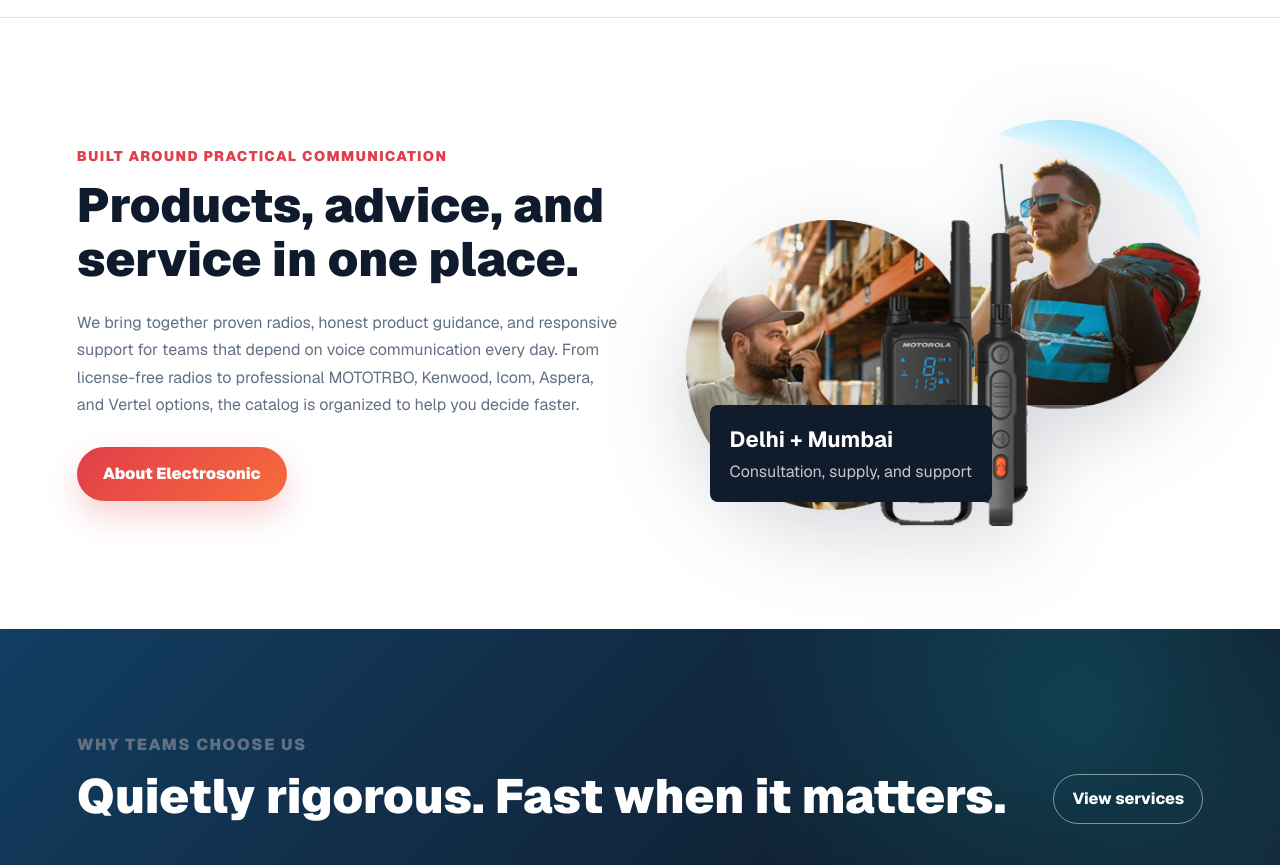
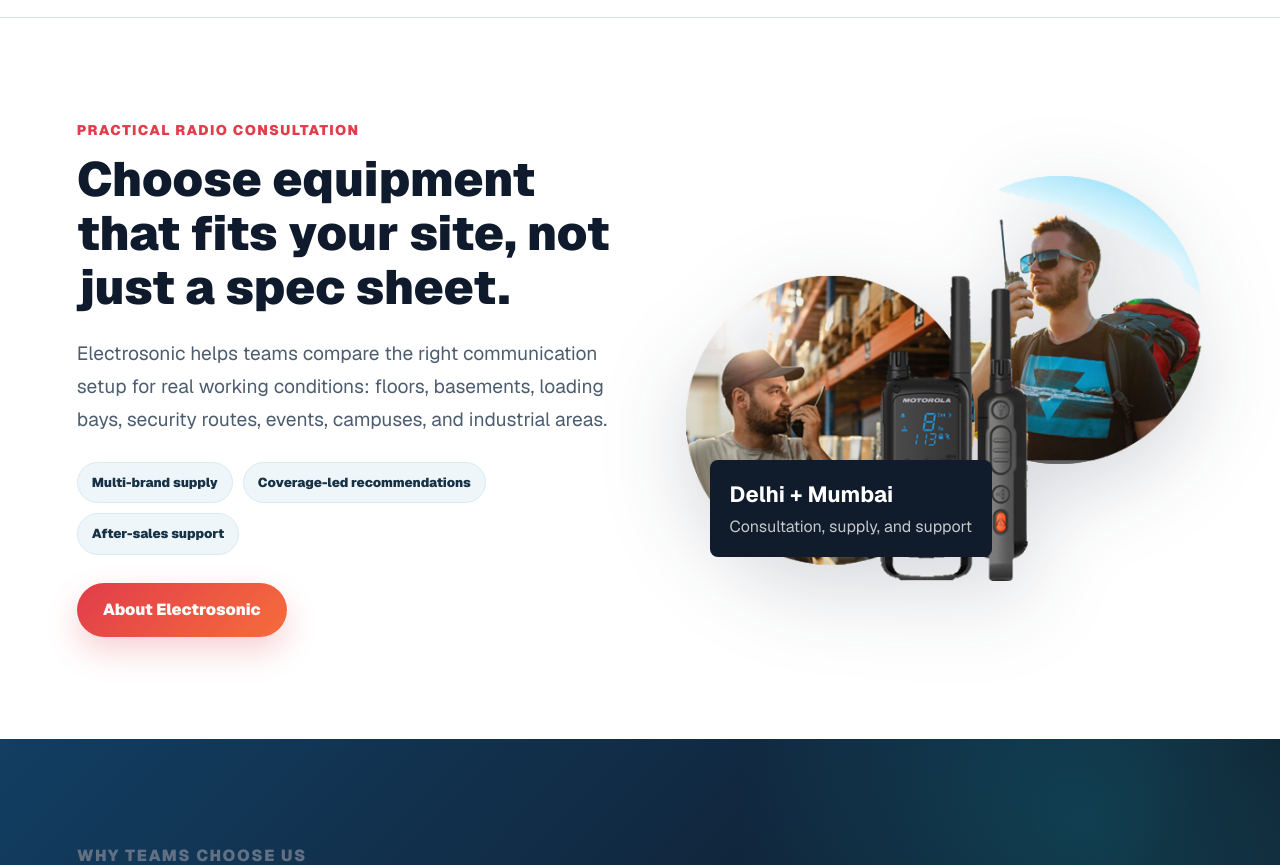
Before and after one commit to rajatprat/electrosonic, a Next.js app: page / in a window 1280 px wide. Shown: the part 862-1727 px from the top of the page. Built offline with nearby package versions, Linux system fonts and the light colour scheme; no server answers.

Commit message:
Improve homepage consultation section

```diff
--- a/app/globals.css
+++ b/app/globals.css
@@ -233,6 +233,33 @@
 
 .about p:not(.eyebrow) {
   margin-top: 22px;
+}
+
+.about-copy h2 {
+  max-width: 780px;
+}
+
+.about-copy p:not(.eyebrow) {
+  color: #4d5d70;
+  font-size: clamp(17px, 1.5vw, 21px);
+  max-width: 720px;
+}
+
+.about-proof {
+  display: flex;
+  flex-wrap: wrap;
+  gap: 10px;
+  margin-top: 26px;
+}
+
+.about-proof span {
+  background: #eef6fa;
+  border: 1px solid #d8ebf1;
+  border-radius: 999px;
+  color: #173246;
+  font-size: 13px;
+  font-weight: 900;
+  padding: 10px 14px;
 }
 
 .about > img {
--- a/app/page.tsx
+++ b/app/page.tsx
@@ -60,14 +60,18 @@
       </section>
 
       <section className="about section redesign-about">
-        <div>
-          <p className="eyebrow">Built around practical communication</p>
-          <h2>Products, advice, and service in one place.</h2>
+        <div className="about-copy">
+          <p className="eyebrow">Practical radio consultation</p>
+          <h2>Choose equipment that fits your site, not just a spec sheet.</h2>
           <p>
-            We bring together proven radios, honest product guidance, and responsive support for teams that depend on
-            voice communication every day. From license-free radios to professional MOTOTRBO, Kenwood, Icom, Aspera,
-            and Vertel options, the catalog is organized to help you decide faster.
+            Electrosonic helps teams compare the right communication setup for real working conditions: floors,
+            basements, loading bays, security routes, events, campuses, and industrial areas.
           </p>
+          <div className="about-proof">
+            <span>Multi-brand supply</span>
+            <span>Coverage-led recommendations</span>
+            <span>After-sales support</span>
+          </div>
           <a className="text-button" href="/aboutus/">About Electrosonic</a>
         </div>
         <div className="about-media">
```
